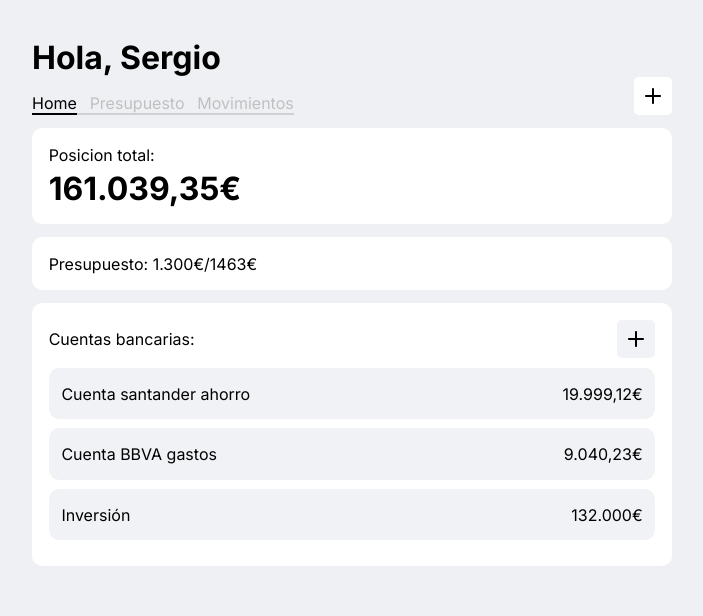
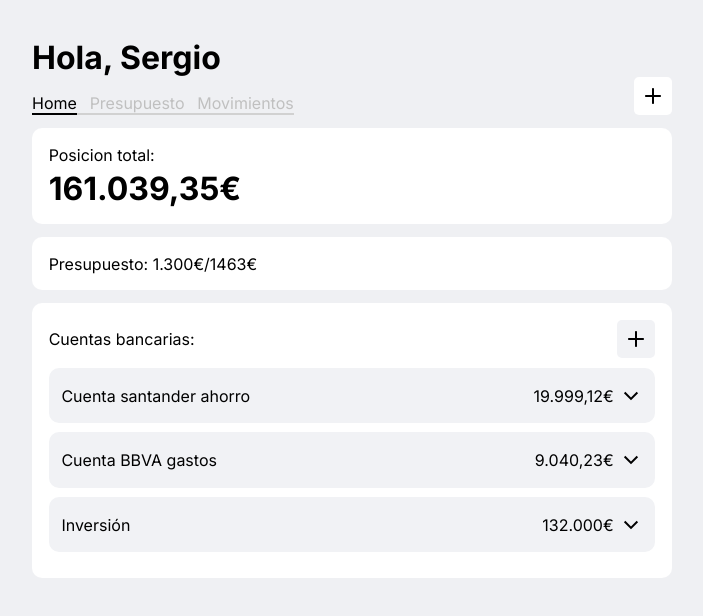
Before and after one commit to SergioCarrascosaSanchez/Welz, an Angular app: page / in a window 1280 px wide. Shown: the top 616 px of the page, without its empty margins (288-991 px from the left). Built offline with nearby package versions, Linux system fonts and the light colour scheme.

Commit message:
add chevron to transactions collapsable

```diff
--- a/src/app/components/transactions-collapsable/transactions-collapsable.component.css
+++ b/src/app/components/transactions-collapsable/transactions-collapsable.component.css
@@ -0,0 +1,12 @@
+.icon {
+  padding: 0px;
+  border: 0px;
+  margin-left: 5px;
+  margin-right: 0;
+  margin-top: 0px;
+  margin-bottom: 0px;
+  color: black;
+  background-color: transparent;
+  display: grid;
+  place-content: center;
+}
--- a/src/app/components/transactions-collapsable/transactions-collapsable.component.html
+++ b/src/app/components/transactions-collapsable/transactions-collapsable.component.html
@@ -9,16 +9,43 @@
         padding-bottom: 3px;
       "
     >
-      {{ data.name }}
-      <span
+      <div style="display: grid; place-content: center">{{ data.name }}</div>
+
+      <div
         style="
           text-align: right;
           grid-column: 2;
           display: grid;
           place-content: center;
         "
-        >{{ data.balance | moneyFormat }}
-      </span>
+      >
+        <span style="display: grid; place-content: center; grid-column: 1"
+          >{{ data.balance | moneyFormat }}
+        </span>
+        <button class="icon" (click)="onClick()" style="grid-column: 2">
+          <svg
+            width="24"
+            height="24"
+            viewBox="0 0 24 24"
+            fill="none"
+            xmlns="http://www.w3.org/2000/svg"
+            (click)="onClick()"
+          >
+            <path
+              *ngIf="!open"
+              id="chevron-down"
+              d="M6.34317 7.75732L4.92896 9.17154L12 16.2426L19.0711 9.17157L17.6569 7.75735L12 13.4142L6.34317 7.75732Z"
+              fill="currentColor"
+            />
+            <path
+              *ngIf="open"
+              id="chevron-up"
+              d="M17.6569 16.2427L19.0711 14.8285L12.0001 7.75739L4.92896 14.8285L6.34317 16.2427L12.0001 10.5858L17.6569 16.2427Z"
+              fill="currentColor"
+            />
+          </svg>
+        </button>
+      </div>
     </div>
     <div
       *ngIf="isBudgetCategory(data)"
@@ -30,20 +57,45 @@
       "
     >
       <app-badge [text]="data.name" [color]="data.color"></app-badge>
+
       <div
         style="
+          margin-top: 5px;
           text-align: right;
           grid-column: 2;
           display: grid;
           place-content: center;
         "
       >
-        <div style="margin-top: 5px">
+        <div style="grid-column: 1">
           <span>
             {{ transactionQuantityTotal | moneyFormat }}
           </span>
 
           <span style="color: #979797"> / {{ data.max | moneyFormat }} </span>
+        </div>
+        <div style="grid-column: 2">
+          <button class="add-icon" (click)="onClick()">
+            <svg
+              width="24"
+              height="24"
+              viewBox="0 0 24 24"
+              fill="none"
+              xmlns="http://www.w3.org/2000/svg"
+              (click)="onClick()"
+            >
+              <path
+                *ngIf="!open"
+                d="M6.34317 7.75732L4.92896 9.17154L12 16.2426L19.0711 9.17157L17.6569 7.75735L12 13.4142L6.34317 7.75732Z"
+                fill="currentColor"
+              />
+              <path
+                *ngIf="open"
+                d="M17.6569 16.2427L19.0711 14.8285L12.0001 7.75739L4.92896 14.8285L6.34317 16.2427L12.0001 10.5858L17.6569 16.2427Z"
+                fill="currentColor"
+              />
+            </svg>
+          </button>
         </div>
       </div>
     </div>
```
Also changed, not shown: 1 other file (tests, documents, lock files or other folders).
